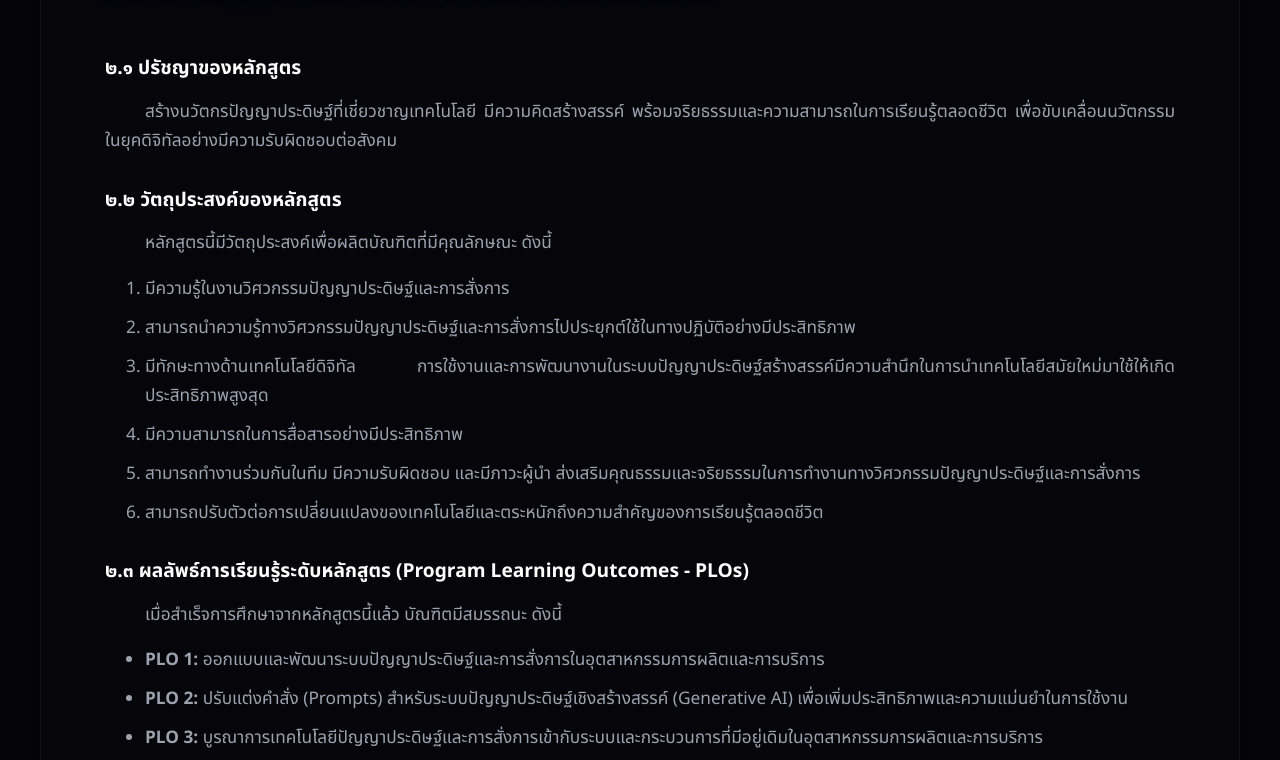
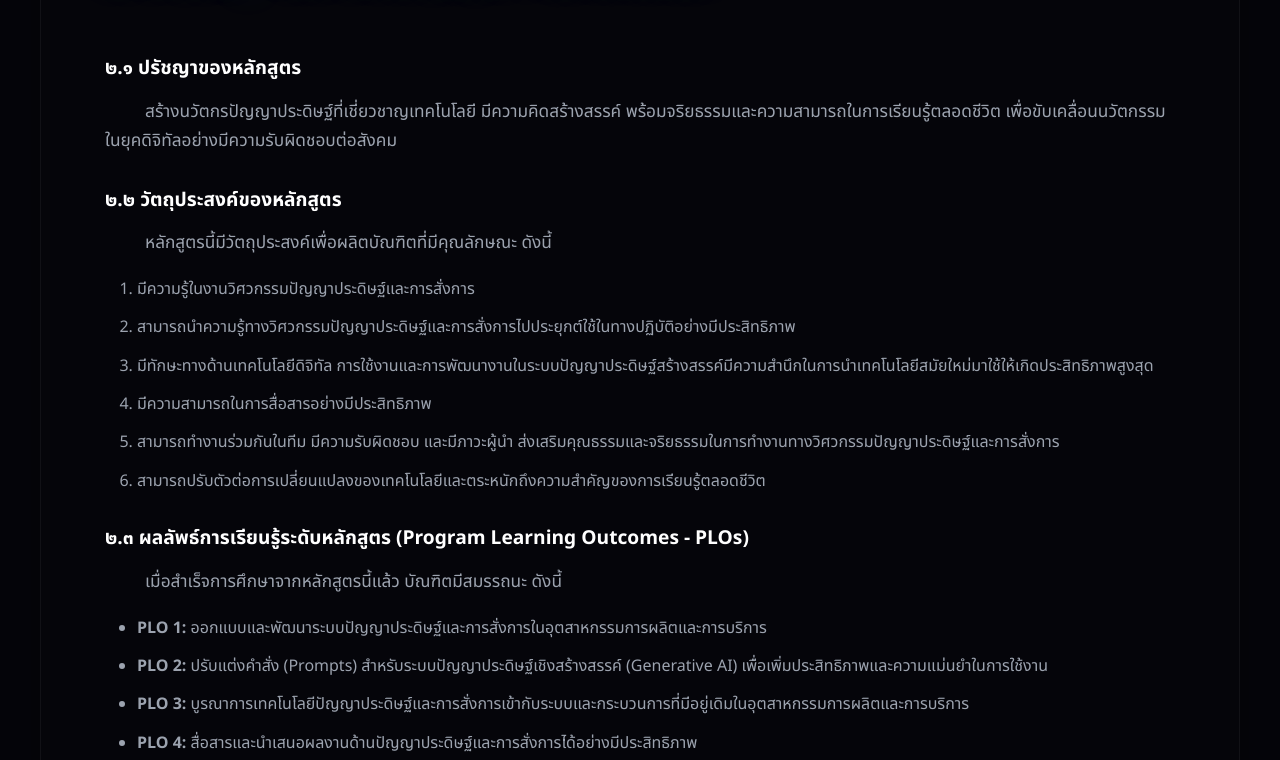
Before and after one commit to pearchampraphaipc-wawaa/wawaa_, a website: page curriculum.html in a window 1280 px wide. Shown: the part 1184-1944 px from the top of the page. Drawn offline with Linux system fonts and the light colour scheme.

Commit message:
Fix text spacing gaps in Thai lists by removing text-align: justify

```diff
--- /dev/null
+++ b/check_space.js
@@ -0,0 +1,4 @@
+const fs = require('fs');
+const lines = fs.readFileSync('curriculum.html', 'utf8').split('\n');
+const line = lines[159]; // index 159 is line 160
+console.log(JSON.stringify(line));
--- a/style.css
+++ b/style.css
@@ -1637,9 +1637,9 @@ img {
 .doc-section { margin-bottom: 3.5rem; }
 .doc-section .section-title { font-size: 1.4rem; font-weight: 700; color: var(--clr-primary); border-bottom: 2px solid var(--clr-primary); padding-bottom: 0.6rem; margin-bottom: 1.75rem; display: inline-block; }
 .doc-section .subsection-title { font-size: 1.2rem; font-weight: 700; color: var(--clr-text-bright); margin-top: 1.75rem; margin-bottom: 0.75rem; }
-.doc-p { text-indent: 2.5rem; margin-bottom: 1rem; text-align: justify; font-size: 1.08rem; color: var(--clr-text-muted); }
-.doc-ul, .doc-ol { padding-left: 2.5rem; margin-bottom: 1.5rem; font-size: 1.08rem; color: var(--clr-text-muted); }
-.doc-ul li, .doc-ol li { margin-bottom: 0.6rem; text-align: justify; }
+.doc-p { text-indent: 2.5rem; margin-bottom: 1rem; text-align: left; font-size: 1.08rem; color: var(--clr-text-muted); }
+.doc-ul, .doc-ol { margin-left: 2rem; margin-bottom: 1.5rem; color: var(--clr-text-muted); line-height: 1.8; }
+.doc-ul li, .doc-ol li { margin-bottom: 0.6rem; text-align: left; }
 .official-table, .credit-table { width: 100%; border-collapse: collapse; margin: 1.25rem 0 2rem; }
 .official-table th, .official-table td, .credit-table th, .credit-table td { border: 1px solid rgba(255, 255, 255, 0.1); padding: 1rem 1.25rem; font-size: 1.05rem; vertical-align: top; }
 .official-table th { background: rgba(255, 255, 255, 0.05); font-weight: 700; color: var(--clr-primary); width: 28%; text-align: left; }
```
